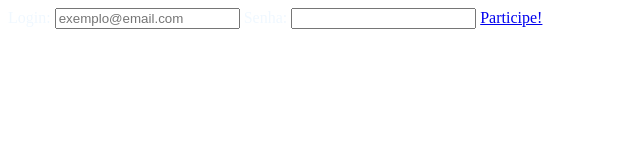
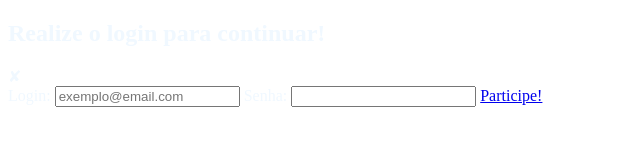
Before and after one commit to Wellpt/TechTeamProject, a plain HTML site: page loginteste.html in a window 1280 px wide. Shown: the whole page, without its empty margins (0-640 px from the left). Drawn offline with Linux system fonts and the light colour scheme.

Commit message:
ajustes login modal

```diff
--- a/css/formulario.css
+++ b/css/formulario.css
@@ -116,7 +116,6 @@ label {
 /* Estilos modal login */
 
 
-
 @media (min-width:640px) {
 
     .form-doador [type=submit], .form-coleta [type=submit]{
--- a/loginteste.html
+++ b/loginteste.html
@@ -14,6 +14,9 @@
 
         <div class="modalInternLogin" id="modalInternLogin">
 
+            <h2>Realize o login para continuar!</h2>
+
+            <div class="fechar" onclick="fechar()">✘</div>
 
             <label for="login">Login:</label>
             <input type="text" id="campoLogin" name="login" placeholder="exemplo@email.com" required>
```
